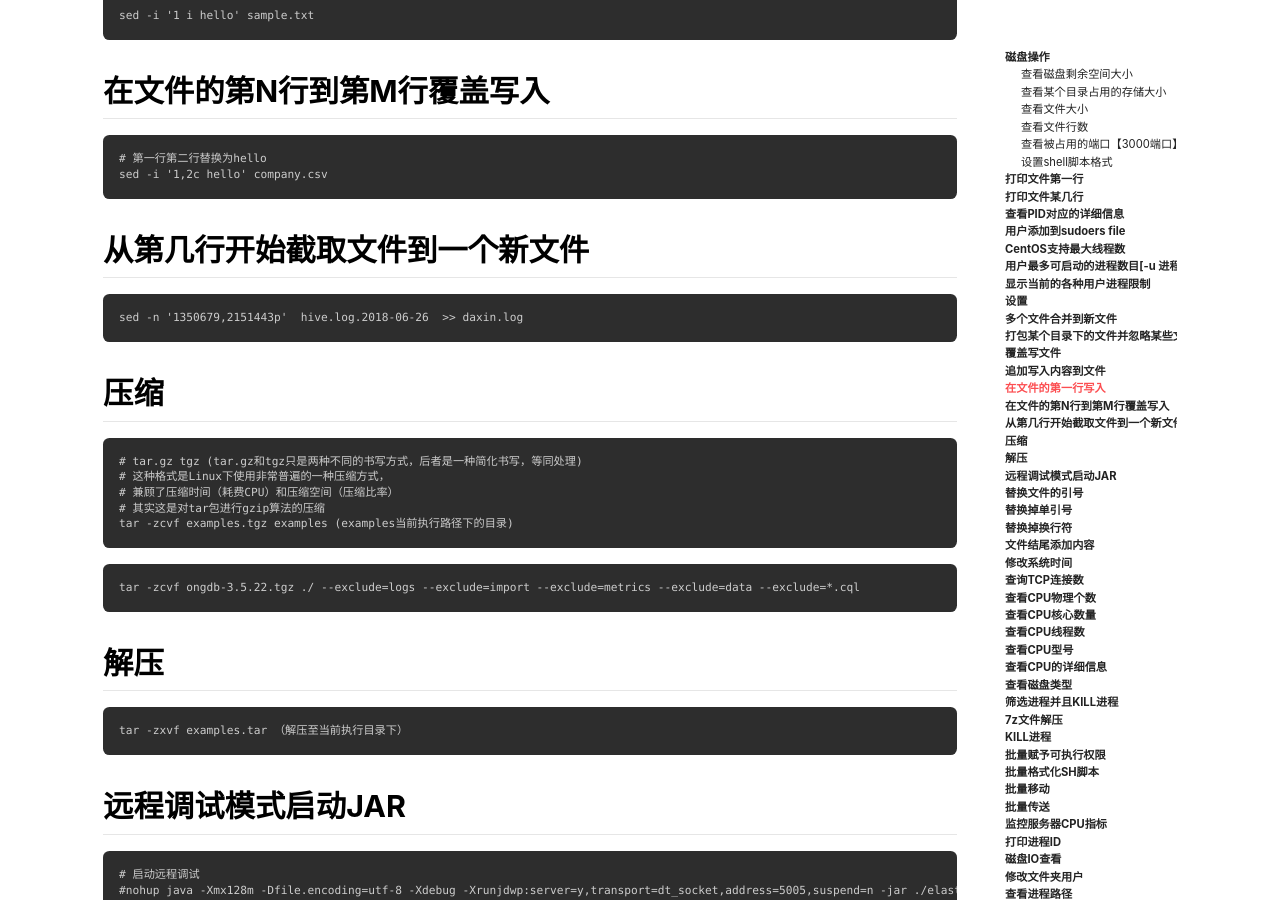
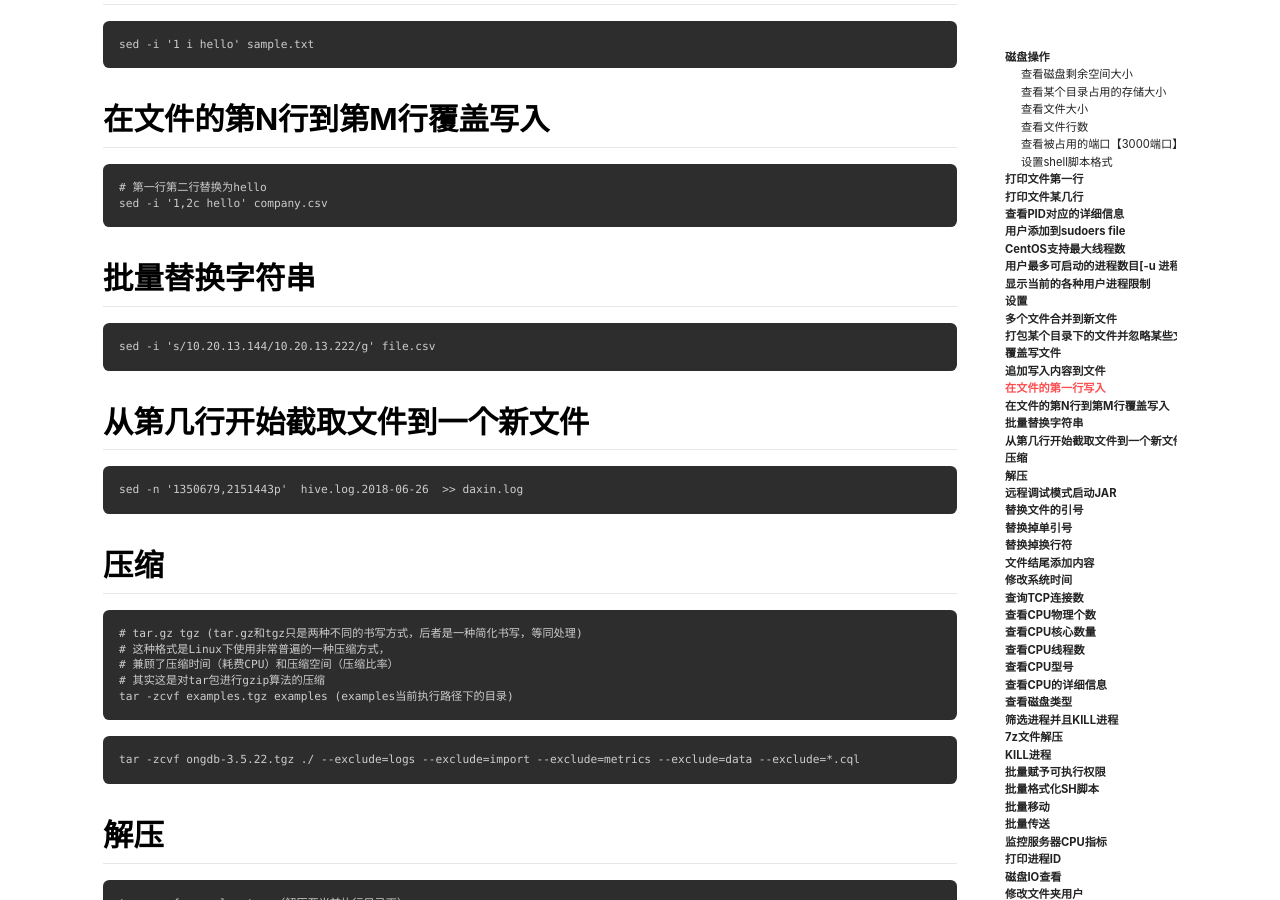
Before and after one commit to crazyyanchao/blog, a Jekyll site: the page built from _posts/2020-07-06-linux常用命令.md, in a window 1280 px wide and 900 px high, scrolled down 5049 px. Built offline with Jekyll 4.4.1, drawn with Linux system fonts in a browser that asks for light colours; nearby versions of some CDN libraries; comment, search, counter and statistics services are not loaded.

Commit message:
文章更新

````diff
--- a/_posts/2020-07-06-linux常用命令.md
+++ b/_posts/2020-07-06-linux常用命令.md
@@ -135,6 +135,10 @@ sed -i '1 i hello' sample.txt
 ```
 # 第一行第二行替换为hello
 sed -i '1,2c hello' company.csv
+```
+## 批量替换字符串
+```
+sed -i 's/10.20.13.144/10.20.13.222/g' file.csv
 ```
 ## 从第几行开始截取文件到一个新文件
 ```
````
